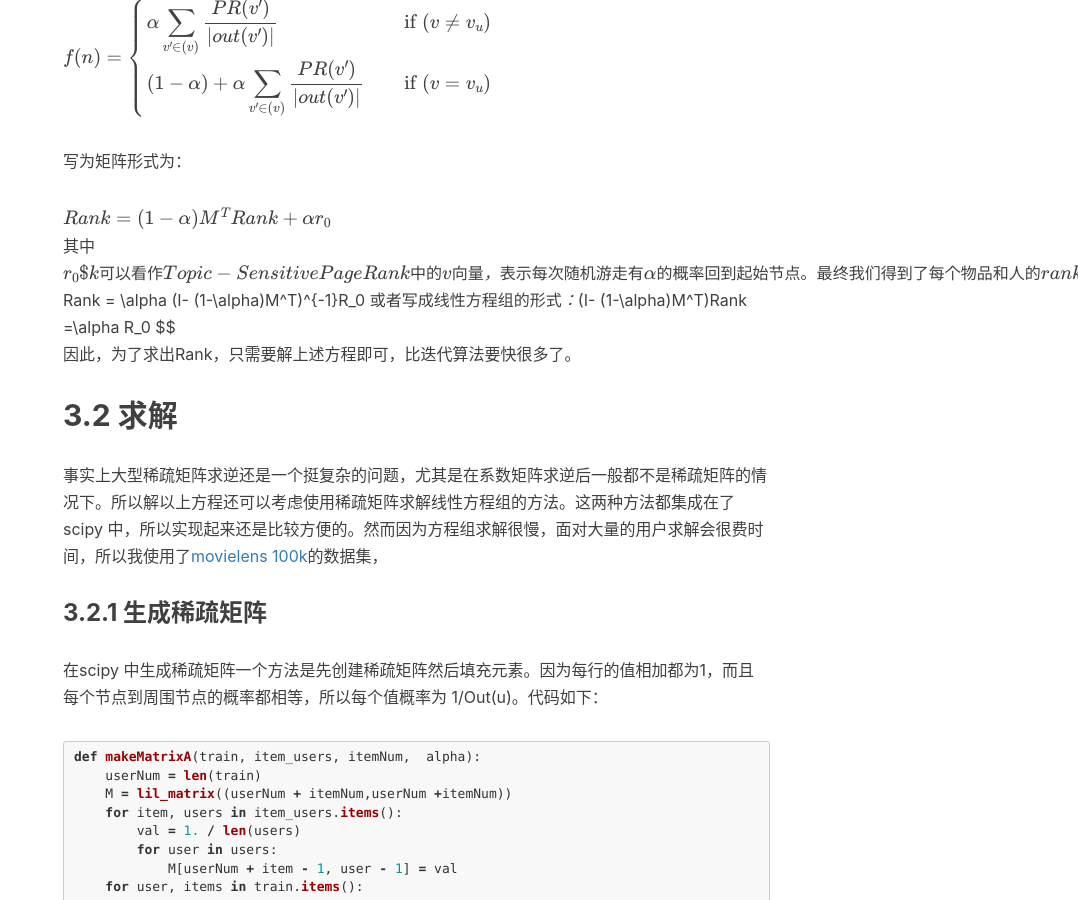
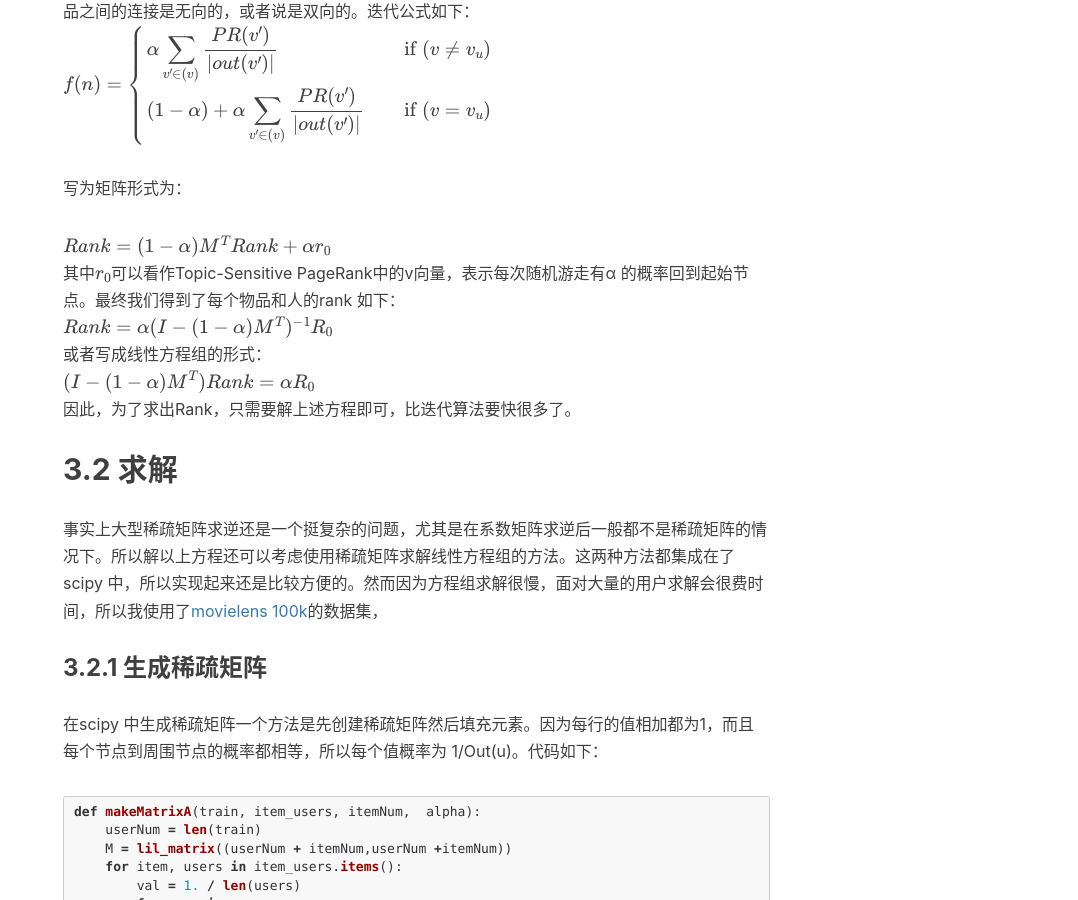
Before and after one commit to Donche/Donche.github.io, a Jekyll site: the page built from _posts/Algo/2017-10-31-PageRankNPersonalRank.md, in a window 1280 px wide and 900 px high, scrolled down 2530 px. Shown: the whole window, without its empty margins (202-1280 px from the left). Built offline with Jekyll 4.4.1, drawn with Linux system fonts in a browser that asks for light colours; nearby versions of some CDN libraries; formulas are drawn with MathJax 3; comment, search, counter and statistics services are not loaded.

Commit message:
new blog

```diff
--- a/_posts/Algo/2017-10-31-PageRankNPersonalRank.md
+++ b/_posts/Algo/2017-10-31-PageRankNPersonalRank.md
@@ -60,7 +60,7 @@ $$
 写为矩阵形式为：
 
 $$Rank = (1-\alpha)M^T Rank + \alpha r_0$$
-其中$$r_0$k可以看作Topic-Sensitive PageRank中的v向量，表示每次随机游走有α 的概率回到起始节点。最终我们得到了每个物品和人的rank 如下：
+其中$$r_0$$可以看作Topic-Sensitive PageRank中的v向量，表示每次随机游走有α 的概率回到起始节点。最终我们得到了每个物品和人的rank 如下：
 $$Rank = \alpha (I- (1-\alpha)M^T)^{-1}R_0 $$
 或者写成线性方程组的形式：
 $$(I- (1-\alpha)M^T)Rank =\alpha R_0 $$
```
